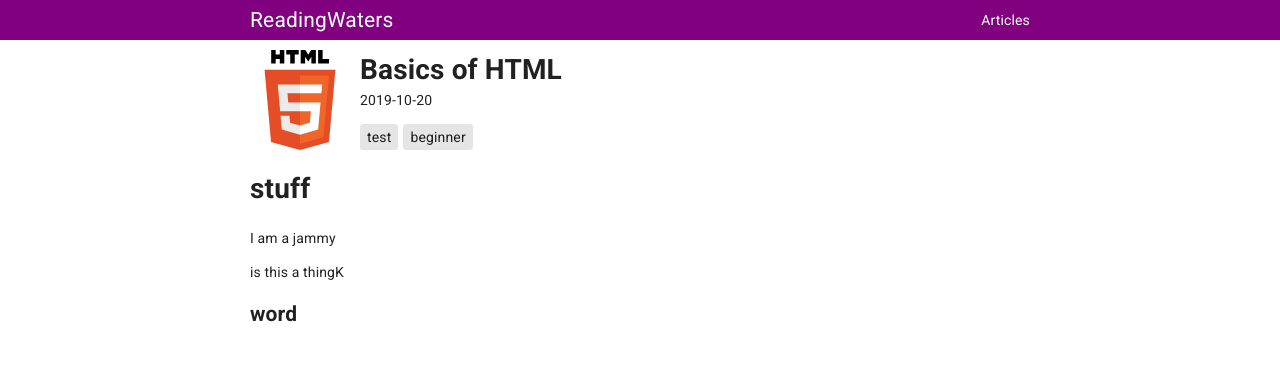
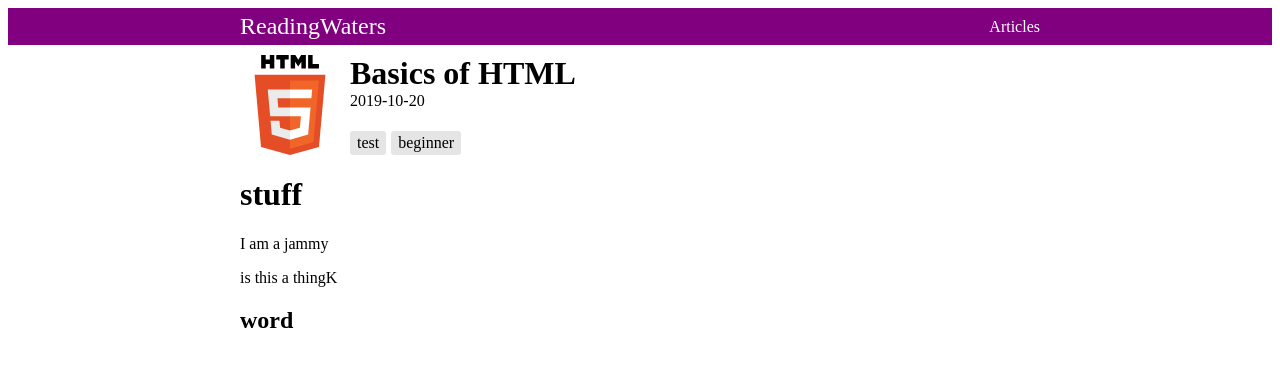
Before and after one commit to keith-waters/readingwaters.com, a Next.js app: page /articles/jam in a window 1280 px wide. Shown: the top 366 px of the page. Built offline with nearby package versions, Linux system fonts and the light colour scheme.

Commit message:
Totally remove material-ui!

```diff
--- a/package.json
+++ b/package.json
@@ -13,8 +13,6 @@
   "author": "Keith Waters",
   "license": "ISC",
   "dependencies": {
-    "@material-ui/core": "^4.5.0",
-    "@material-ui/styles": "^4.5.0",
     "@mdx-js/loader": "^1.5.1",
     "@mdx-js/mdx": "^1.5.1",
     "@next/mdx": "^9.1.0",
--- a/src/pages/_app.js
+++ b/src/pages/_app.js
@@ -1,21 +1,8 @@
-import React from 'react';
 import App from 'next/app';
 import Head from 'next/head';
-import { ThemeProvider } from '@material-ui/styles';
-import CssBaseline from '@material-ui/core/CssBaseline';
-
-import theme from '../theme';
 import Layout from '../Layout';
 
 class MyApp extends App {
-  componentDidMount() {
-    // Remove the server-side injected CSS.
-    const jssStyles = document.querySelector('#jss-server-side');
-    if (jssStyles) {
-      jssStyles.parentNode.removeChild(jssStyles);
-    }
-  }
-
   render() {
     const { Component, pageProps } = this.props;
 
@@ -24,13 +11,9 @@ class MyApp extends App {
         <Head>
           <title>ReadingWaters</title>
         </Head>
-        <ThemeProvider theme={theme}>
-          {/* CssBaseline kickstart an elegant, consistent, and simple baseline to build upon. */}
-          <CssBaseline />
-          <Layout>
-            <Component {...pageProps} />
-          </Layout>
-        </ThemeProvider>
+        <Layout>
+          <Component {...pageProps} />
+        </Layout>
       </>
     );
   }
--- a/src/pages/_document.js
+++ b/src/pages/_document.js
@@ -1,7 +1,5 @@
 import React from 'react';
 import Document, { Head, Main, NextScript } from 'next/document';
-import { ServerStyleSheets } from '@material-ui/styles';
-import theme from '../theme';
 
 class MyDocument extends Document {
   render() {
@@ -14,12 +12,6 @@ class MyDocument extends Document {
             name="viewport"
             content="minimum-scale=1, initial-scale=1, width=device-width, shrink-to-fit=no"
           />
-          {/* PWA primary color */}
-          <meta name="theme-color" content={theme.palette.primary.main} />
-          <link
-            rel="stylesheet"
-            href="https://fonts.googleapis.com/css?family=Roboto:300,400,500,700&display=swap"
-          />
         </Head>
         <body>
           <Main />
@@ -31,49 +23,9 @@ class MyDocument extends Document {
 }
 
 MyDocument.getInitialProps = async ctx => {
-  // Resolution order
-  //
-  // On the server:
-  // 1. app.getInitialProps
-  // 2. page.getInitialProps
-  // 3. document.getInitialProps
-  // 4. app.render
-  // 5. page.render
-  // 6. document.render
-  //
-  // On the server with error:
-  // 1. document.getInitialProps
-  // 2. app.render
-  // 3. page.render
-  // 4. document.render
-  //
-  // On the client
-  // 1. app.getInitialProps
-  // 2. page.getInitialProps
-  // 3. app.render
-  // 4. page.render
-
-  // Render app and page and get the context of the page with collected side effects.
-  const sheets = new ServerStyleSheets();
-  const originalRenderPage = ctx.renderPage;
-
-  ctx.renderPage = () =>
-    originalRenderPage({
-      enhanceApp: App => props => sheets.collect(<App {...props} />),
-    });
-
   const initialProps = await Document.getInitialProps(ctx);
 
-  return {
-    ...initialProps,
-    // Styles fragment is rendered after the app and page rendering finish.
-    styles: [
-      <React.Fragment key="styles">
-        {initialProps.styles}
-        {sheets.getStyleElement()}
-      </React.Fragment>,
-    ],
-  };
+  return {...initialProps};
 };
 
 export default MyDocument;
--- a/src/theme.js
+++ /dev/null
@@ -1,22 +0,0 @@
-import { createMuiTheme } from '@material-ui/core/styles';
-import { red } from '@material-ui/core/colors';
-
-// Create a theme instance.
-const theme = createMuiTheme({
-  palette: {
-    primary: {
-      main: '#556cd6',
-    },
-    secondary: {
-      main: '#19857b',
-    },
-    error: {
-      main: red.A400,
-    },
-    background: {
-      default: '#fff',
-    },
-  },
-});
-
-export default theme;
```
Also changed, not shown: 1 other file (tests, documents, lock files or other folders).
